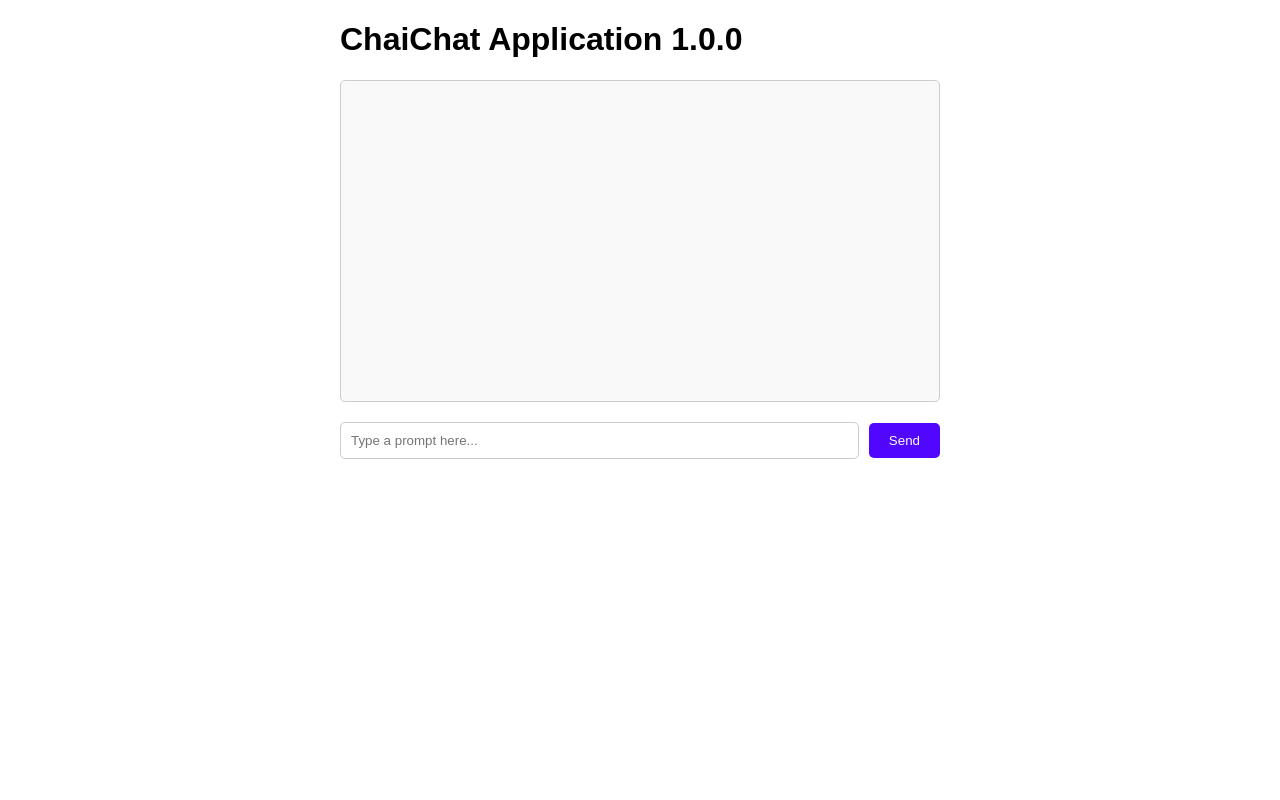
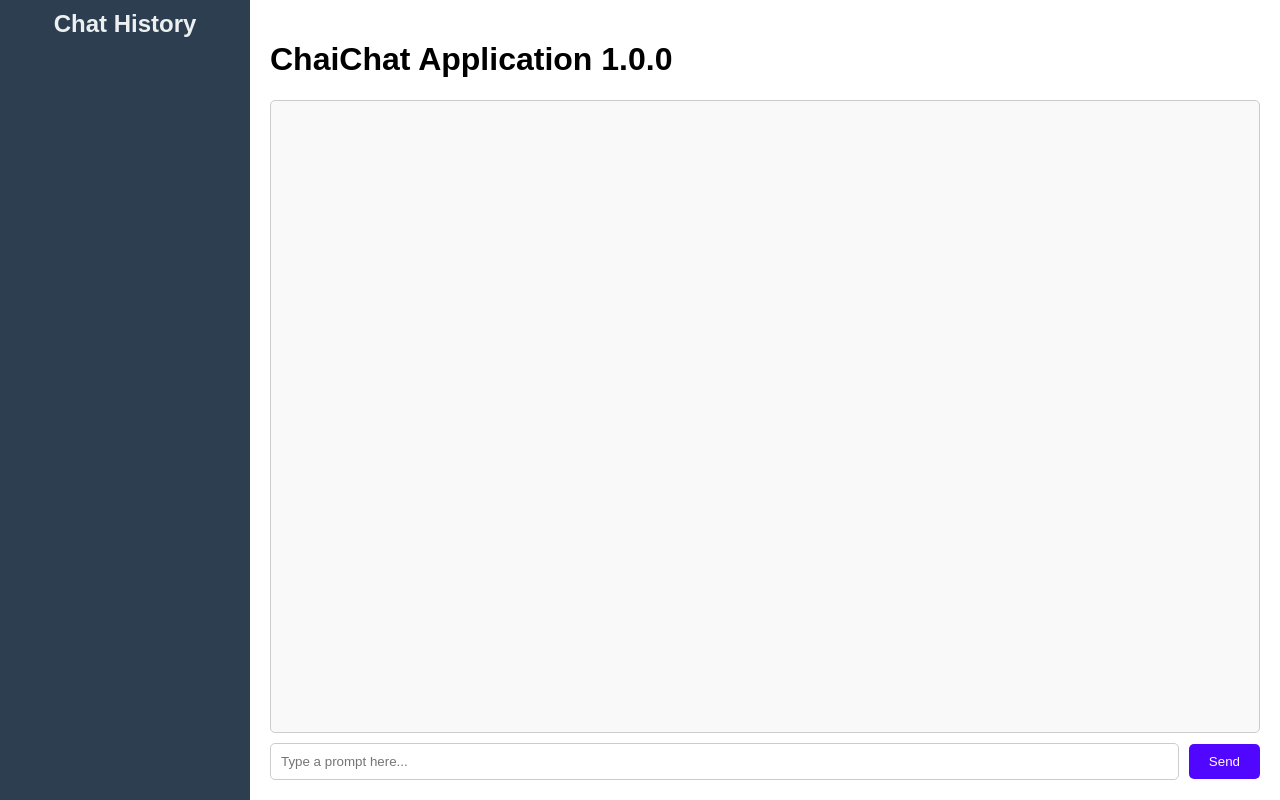
Before and after one commit to dhruv160410116084/gcloud-genAI-app, a Flask app: template frontend/templates/index.html in a window 1280 px wide. Run offline with Flask 3, Linux system fonts and the light colour scheme; the template is opened without the code that fills it, so the values that code supplies are empty.

Commit message:
chat history added

```diff
--- a/backend/main.py
+++ b/backend/main.py
@@ -1,29 +1,48 @@
+from flask import Flask, request, jsonify
+from flask_sqlalchemy import SQLAlchemy
+from flask_cors import CORS
 import google.generativeai as genai
 import os
 from dotenv import load_dotenv
-from flask_cors import CORS
 
 load_dotenv()
-genai.configure(api_key=os.getenv("API_KEY"))
-model = genai.GenerativeModel('gemini-1.5-flash')
-
-
-from flask import Flask, request, jsonify
 
 app = Flask(__name__)
 CORS(app)
 
+# Set up the SQLAlchemy database connection
+app.config['SQLALCHEMY_DATABASE_URI'] = os.getenv('DATABASE_URL')
+app.config['SQLALCHEMY_TRACK_MODIFICATIONS'] = False
+db = SQLAlchemy(app)
+
+genai.configure(api_key=os.getenv("API_KEY"))
+model = genai.GenerativeModel('gemini-1.5-flash')
+
+# Define the chat history model
+class ChatHistory(db.Model):
+    id = db.Column(db.Integer, primary_key=True)
+    user_input = db.Column(db.Text, nullable=False)
+    ai_response = db.Column(db.Text, nullable=False)
+    timestamp = db.Column(db.DateTime, default=db.func.current_timestamp())
+
+def create_chat_history_table():
+    with app.app_context():
+        db.create_all()  # Creates the table if it doesn't exist
+
+# Call the function to create the table
+create_chat_history_table()
+
 @app.route('/submit', methods=['POST'])
 def submit():
-    # Get JSON data from the request
     data = request.get_json()
     print(data)
     response = model.generate_content(data['prompt'])
 
-    # # Process the data (for example, print it to the console)
-    # print(f"Received data: {data}")
+    # Save the chat to the database
+    chat_history = ChatHistory(user_input=data['prompt'], ai_response=response.text)
+    db.session.add(chat_history)
+    db.session.commit()
 
-    # Return a JSON response
     response = {
         'status': 'success',
         'message': 'Data received successfully!',
@@ -31,5 +50,13 @@ def submit():
     }
     return jsonify(response)
 
+@app.route('/history', methods=['GET'])
+def history():
+    # Get the last 10 chats
+    chats = ChatHistory.query.order_by(ChatHistory.timestamp.desc()).limit(10).all()
+    chat_list = [{'user_input': chat.user_input, 'ai_response': chat.ai_response, 'timestamp': chat.timestamp} for chat in chats]
+    print(chat_list)
+    return jsonify(chat_list)
+
 if __name__ == '__main__':
-    app.run("0.0.0.0",debug=True)
+    app.run("0.0.0.0", debug=True,port=5000)
--- a/backend/requirements.txt
+++ b/backend/requirements.txt
@@ -2,3 +2,5 @@ google-generativeai==0.7.2
 Flask>=3.0.3
 flask-cors==3.0.10
 python-dotenv==1.0.1
+flask_sqlalchemy
+psycopg2
--- a/frontend/app.py
+++ b/frontend/app.py
@@ -1,19 +1,32 @@
-from flask import Flask,render_template,request,jsonify
+from flask import Flask, render_template, request, jsonify
 import requests
 
 app = Flask(__name__)
 
+# BACKEND_URL = "http://backend-service:5000"
+BACKEND_URL = "http://localhost:5000"
+
+
 @app.route('/')
 def index():
-    app.logger.info("--------------------- index.html")
+    app.logger.info("Rendering index.html")
     return render_template('index.html')
 
-@app.route('/submit',methods=['POST'])
+@app.route('/submit', methods=['POST'])
 def add_data():
-    app.logger.info("frontend -----------------")
-    # app.logger.info(request.json)
-    print(jsonify(request.json))
-    r = requests.post("http://backend-service:5000/submit",json= request.json)
+    app.logger.info("Frontend processing submit request")
+
+    # Send the user's prompt to the backend service
+    r = requests.post(BACKEND_URL+"/submit", json=request.json)
+
+    return r.json()
+
+@app.route('/history', methods=['GET'])
+def get_history():
+    app.logger.info("Frontend fetching chat history")
+
+    # Request chat history from the backend service
+    r = requests.get(BACKEND_URL+"/history")
 
     return r.json()
 
--- a/frontend/templates/index.html
+++ b/frontend/templates/index.html
@@ -1,44 +1,88 @@
 <!DOCTYPE html>
 <html lang="en">
+
 <head>
     <meta charset="UTF-8">
     <meta name="viewport" content="width=device-width, initial-scale=1.0">
-    <title>GenAI 1.0.1 Chat Application</title>
+    <title>ChaiChat Application 1.0.0</title>
     <style>
         body {
             font-family: Arial, sans-serif;
-            margin: 20px;
+            margin: 0;
+            padding: 0;
+            display: flex;
+            height: 100vh;
+            overflow: hidden;
         }
+
+        .sidebar {
+            width: 250px;
+            background-color: #2c3e50;
+            color: #ecf0f1;
+            display: flex;
+            flex-direction: column;
+            padding: 10px;
+            box-sizing: border-box;
+        }
+
+        .sidebar h2 {
+            text-align: center;
+            margin: 0 0 10px 0;
+        }
+
+        .chat-history {
+            flex-grow: 1;
+            overflow-y: auto;
+        }
+
+        .chat-history .history-item {
+            padding: 10px;
+            cursor: pointer;
+            border-bottom: 1px solid #34495e;
+        }
+
+        .chat-history .history-item:hover {
+            background-color: #34495e;
+        }
+
         .container {
-            max-width: 600px;
-            margin: 0 auto;
+            flex-grow: 1;
+            display: flex;
+            flex-direction: column;
+            padding: 20px;
+            box-sizing: border-box;
         }
+
         .chat-box {
             border: 1px solid #ccc;
             padding: 10px;
             border-radius: 5px;
-            margin-bottom: 20px;
-            min-height: 200px;
             background-color: #f9f9f9;
             display: flex;
             flex-direction: column;
             overflow-y: auto;
-            height: 300px;
+            height: 400px;
+            flex-grow: 1;
         }
+
         .message {
             margin: 5px 0;
         }
+
         .input-box {
             display: flex;
             align-items: center;
+            margin-top: 10px;
         }
+
         .input-box input {
-            flex: 1;
+            flex-grow: 1;
             padding: 10px;
             border: 1px solid #ccc;
             border-radius: 5px;
             margin-right: 10px;
         }
+
         .input-box button {
             padding: 10px 20px;
             border: none;
@@ -47,16 +91,51 @@
             color: #fff;
             cursor: pointer;
         }
+
         .input-box button:hover {
             background-color: #9e7ced;
         }
+        pre {
+            background-color: #f5f5f5;
+            padding: 10px;
+            border-radius: 5px;
+            white-space: pre-wrap;
+            font-family: 'Courier New', Courier, monospace;
+        }
+
+        code {
+            background-color: #f5f5f5;
+            padding: 2px 4px;
+            border-radius: 4px;
+            font-family: 'Courier New', Courier, monospace;
+        }
+
+        div.message {
+            margin-bottom: 15px;
+        }
+
+        .markdown-body {
+            font-family: Arial, sans-serif;
+            line-height: 1.6;
+        }
+
     </style>
 </head>
+
 <body>
+    <script src="https://cdn.jsdelivr.net/npm/marked/marked.min.js"></script>
+
+    <div class="sidebar">
+        <h2>Chat History</h2>
+        <div class="chat-history" id="chat-history">
+            <!-- Chat history items will be displayed here -->
+        </div>
+    </div>
+
     <div class="container">
-        <h1> ChaiChat Application 1.0.0</h1>
+        <h1>ChaiChat Application 1.0.0</h1>
         <div class="chat-box" id="chat-box">
-
+            <!-- Chat messages will be displayed here -->
         </div>
         <div class="input-box">
             <input type="text" id="user-input" placeholder="Type a prompt here...">
@@ -65,17 +144,61 @@
     </div>
 
     <script>
+        document.addEventListener('DOMContentLoaded', async () => {
+            const chatBox = document.getElementById('chat-box');
+            const chatHistoryContainer = document.getElementById('chat-history');
+
+            // Fetch chat history from the frontend service
+            const response = await fetch('/history');
+            const history = await response.json();
+
+            // Display chat history in the sidebar
+            history.forEach((chat, index) => {
+                const historyItem = document.createElement('div');
+                historyItem.textContent = `Chat ${index + 1}: ${chat.user_input.substring(0, 20)}...`;
+                historyItem.classList.add('history-item');
+                historyItem.addEventListener('click', () => loadChat(chat));
+                chatHistoryContainer.appendChild(historyItem);
+            });
+
+            chatBox.scrollTop = chatBox.scrollHeight;
+        });
+
+        function loadChat(chat) {
+            const chatBox = document.getElementById('chat-box');
+            chatBox.innerHTML = '';
+
+            const userMessage = document.createElement('div');
+            userMessage.textContent = 'You: ' + chat.user_input;
+            chatBox.appendChild(userMessage);
+
+            const aiMessage = document.createElement('div');
+            const parts = chat.ai_response.split('**Explanation:**');
+
+               aiMessage.innerHTML = 'AI:<pre><code>' + parts[0].trim() + '</code></pre>';
+
+            // For the explanation part, parse Markdown
+            if (parts[1]) {
+                aiMessage.innerHTML += '<div>' + marked.parse(parts[1].trim()) + '</div>';
+            }
+            chatBox.appendChild(aiMessage);
+
+            chatBox.scrollTop = chatBox.scrollHeight;
+        }
+
         async function sendMessage() {
             const userInput = document.getElementById('user-input').value;
             if (!userInput) return;
 
+            const chatBox = document.getElementById('chat-box');
 
-            const chatBox = document.getElementById('chat-box');
+            // Display user input
             const userMessage = document.createElement('div');
             userMessage.textContent = 'You: ' + userInput;
+            userMessage.classList.add('message');
             chatBox.appendChild(userMessage);
 
-
+            // Send the user input to the backend and await the response
             const response = await fetch('/submit', {
                 method: 'POST',
                 headers: {
@@ -86,14 +209,29 @@
 
             const result = await response.json();
 
+            // Display the AI's response with Markdown parsing
+            const aiMessage = document.createElement('div');
+            aiMessage.classList.add('message');
 
-            const aiMessage = document.createElement('div');
-            aiMessage.textContent = 'AI: ' + result.received_data;
+            // Assuming the response is a combination of code and explanation
+            const parts = result.received_data.split('**Explanation:**');
+
+            // For the code part
+            aiMessage.innerHTML = 'AI:<pre><code>' + parts[0].trim() + '</code></pre>';
+
+            // For the explanation part, parse Markdown
+            if (parts[1]) {
+                aiMessage.innerHTML += '<div>' + marked.parse(parts[1].trim()) + '</div>';
+            }
+
             chatBox.appendChild(aiMessage);
             chatBox.scrollTop = chatBox.scrollHeight;
 
+            // Clear the input box
             document.getElementById('user-input').value = '';
         }
+
     </script>
 </body>
+
 </html>
```
